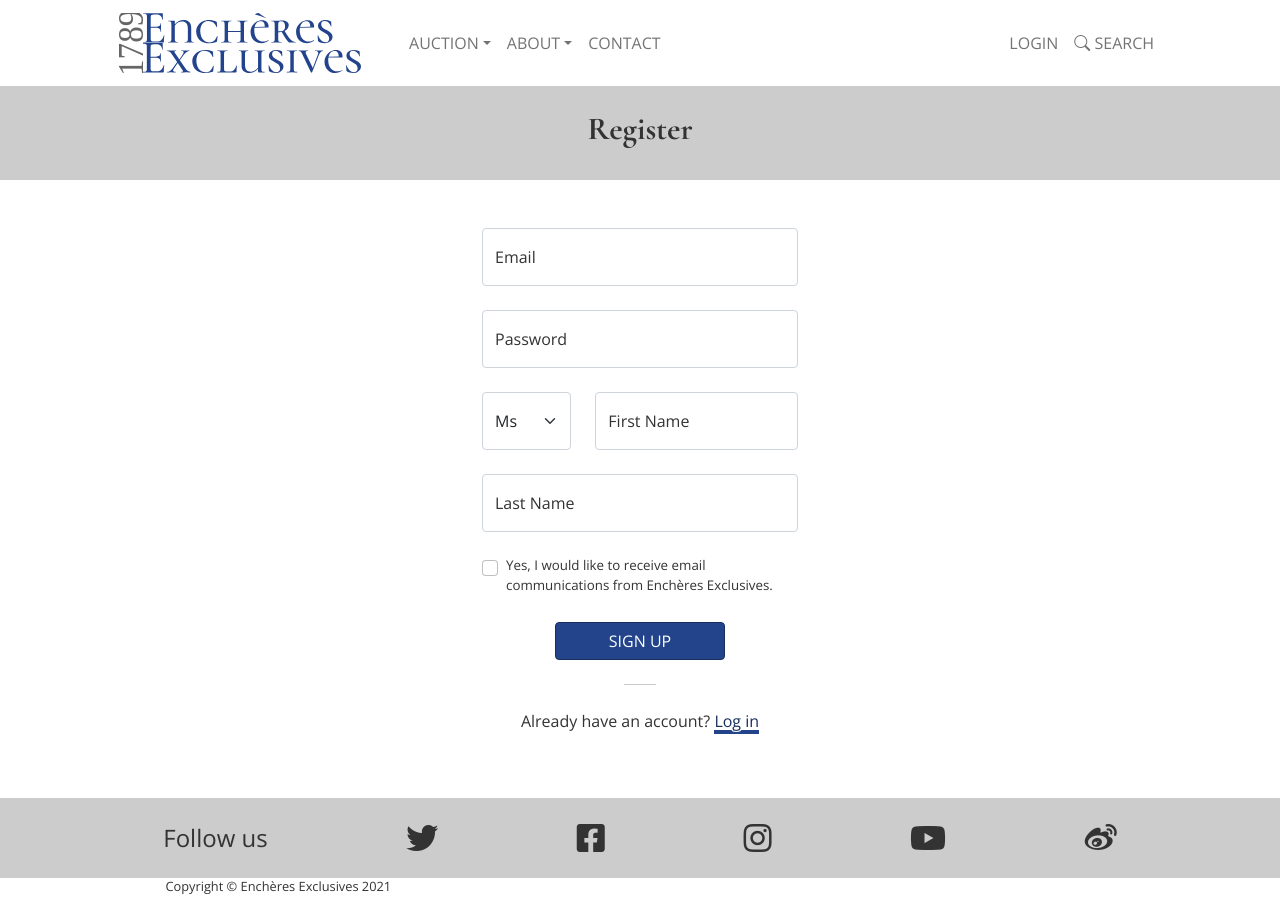
After one commit to Code-Institute-Submissions/LuciusVH-encheres-exclusives_N, a Flask app: template templates/register.html in a window 1280 px wide. The commit adds this page. Run offline with Flask 2, Linux system fonts and the light colour scheme; the template is opened without the code that fills it, so the values that code supplies are empty; some libraries are stand-ins or nearby versions.

Commit message:
created & styled register.html

```diff
--- a/static/css/style.css
+++ b/static/css/style.css
@@ -51,11 +51,40 @@ h6 {
 }
 
 
-/* _____ BUTTONS _____ */
+/* _____ LINKS _____ */
+
+.link {
+  color: var(--bg-highlight-darker);
+  text-decoration: none;
+  border-bottom: solid var(--bg-highlight-dark) 0.3rem;
+  display: inline-block;
+  line-height: 1.05;
+  text-shadow: 1px 1px var(--bg-light), 1px -1px var(--bg-light), -1px 1px var(--bg-light), -1px -1px var(--bg-light);
+}
+
+.link:hover {
+  color: var(--bg-highlight-darker);
+  border-bottom: solid var(--bg-highlight-light) 0.3rem;
+}
+
+
+/* _____ DIVIDERS _____ */
 
 .divider {
   margin: 1.5rem 0;
-  width: 70%;
+  width: 50%;
+}
+
+@media screen and (min-width: 768px) {
+  .divider {
+    width: 20%;
+  }
+}
+
+@media screen and (min-width: 1200px) {
+  .divider {
+    width: 10%;
+  }
 }
 
 
@@ -130,10 +159,22 @@ img.logo {
 }
 
 
-/* _____ FOOTER _____ */
+/* _____ REGISTER _____ */
 
 .upper {
   text-transform: uppercase;
+}
+
+select {
+  height: 100%;
+}
+
+label[for="fname"] {
+  left: unset;
+}
+
+label[for="newsletter"] {
+  font-size: smaller;
 }
 
 
--- /dev/null
+++ b/templates/register.html
@@ -0,0 +1,66 @@
+{% extends "base.html" %}
+{% block content %}
+
+  <header class="header-title bg-dark p-2 p-md-3">
+    <div class="d-flex flex-column flex-md-row align-items-baseline text-md-start text-center">
+      <div class="p-md-2 mx-auto">
+        <h2 class="fw-bolder">Register</h2>
+      </div>
+    </div>
+  </header>
+
+  <section class="py-5">
+    <div class="container px-5">
+      <div class="row gx-4 gx-lg-5">
+        <div class="col-md-7 col-lg-5 col-xl-4 mx-auto">
+          <form method="POST" action="{{ url_for('register') }}">
+            <div class="form-floating mx-auto mb-4">
+              <input id="email" name="email" type="email" class="form-control" placeholder="name@example.com" required>
+              <label for="email">Email</label>
+            </div>
+            <div class="form-floating mx-auto my-4">
+              <input id="password" name="password" type="password" class="form-control" placeholder="Password" required>
+              <label for="password">Password</label>
+            </div>
+            <div class="row">
+              <div class="col-md-4">
+                <label for="title" class="visually-hidden">Title</label>
+                <select class="form-select" id="title" name="title" required>
+                  <option selected>Ms</option>
+                  <option>Miss</option>
+                  <option>Mrs</option>
+                  <option>Mr</option>
+                  <option>Dr</option>
+                  <option>Lady</option>
+                  <option>Sir</option>
+                </select>
+              </div>
+              <div class="form-floating col-md-8">
+                <input id="fname" name="fname" type="text" class="form-control" placeholder="First Name" required>
+                <label for="fname">First Name</label>
+              </div>
+            </div>
+            <div class="form-floating mx-auto my-4">
+              <input id="lname" name="lname" type="text" class="form-control" placeholder="Last Name" required>
+              <label for="lname">Last Name</label>
+            </div>
+            <div class="form-check">
+              <input class="form-check-input" type="checkbox" id="newsletter" name="newsletter">
+              <label class="form-check-label" for="newsletter">
+                Yes, I would like to receive email communications from Enchères Exclusives.
+              </label>
+            </div>
+            <div class="row">
+              <button type="submit" class="col-md-6 mx-auto mt-4 btn btn-bg-dark upper">
+                Sign Up
+              </button>
+            </div>
+          </form>
+          <hr class="divider mx-auto">
+          <p class="text-center">Already have an account? <a href="{{ url_for('login') }}" class="link link-login">Log in</a></p>
+        </div>
+      </div>
+    </div>
+  </section>
+
+{% endblock %}
```
